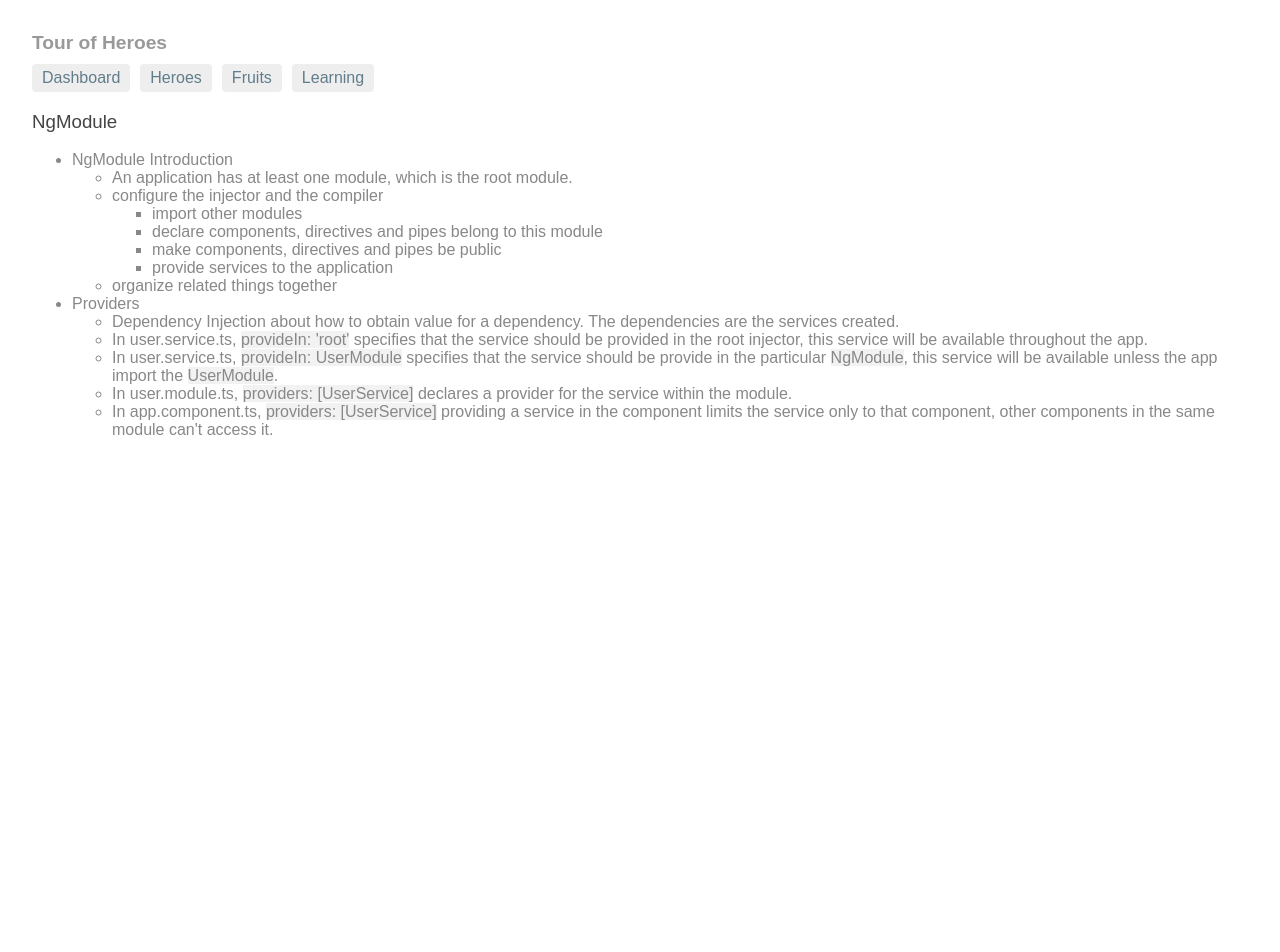
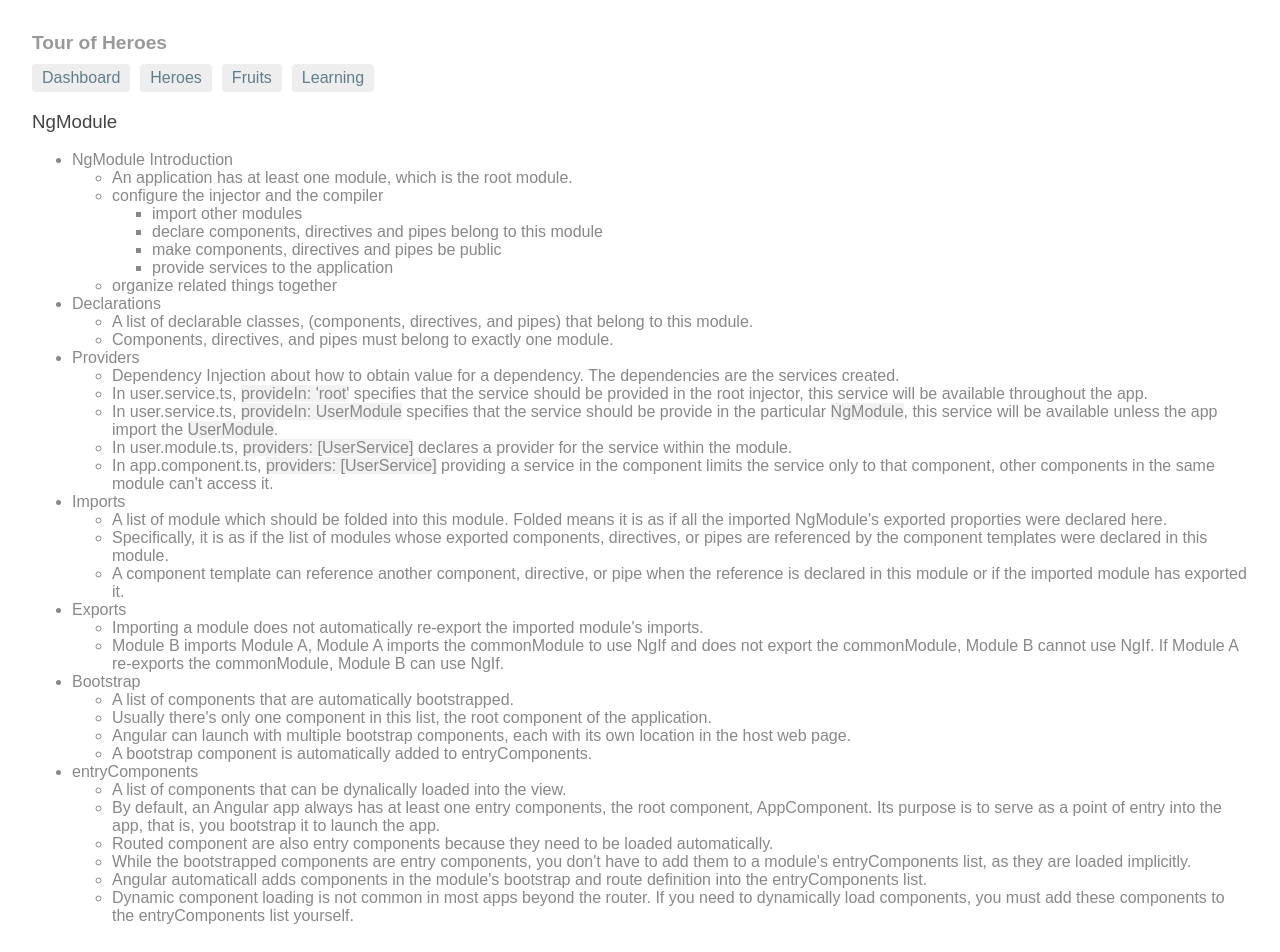
Before and after one commit to WangJiaoJo/angularLearning, an Angular app: page /learning/architecture in a window 1280 px wide. Shown: the top 952 px of the page. Before the commit the page ends 800 px from the top, so only its background shows below. Built offline with nearby package versions, Linux system fonts and the light colour scheme; what angular-in-memory-web-api would draw is missing.

Commit message:
Add NgModule Learning

```diff
--- a/src/app/learning/architecture/architecture.component.html
+++ b/src/app/learning/architecture/architecture.component.html
@@ -29,6 +29,17 @@
     </ul>
   </li>
   <li>
+    Declarations
+    <ul>
+      <li>
+        A list of declarable classes, (components, directives, and pipes) that belong to this module.
+      </li>
+      <li>
+        Components, directives, and pipes must belong to exactly one module.
+      </li>
+    </ul>
+  </li>
+  <li>
     Providers
     <ul>
       <li>
@@ -49,4 +60,71 @@
       </li>
     </ul>
   </li>
+  <li>
+    Imports
+    <ul>
+      <li>
+        A list of module which should be folded into this module. Folded means it is as if all the imported NgModule's exported proporties were declared here.
+      </li>
+      <li>
+        Specifically, it is as if the list of modules whose exported components, directives, or pipes are referenced by the component templates were declared in this module.
+      </li>
+      <li>
+        A component template can reference another component, directive, or pipe when the reference is declared in this module or if the imported module has exported it.
+      </li>
+    </ul>
+  </li>
+  <li>
+    Exports
+    <ul>
+      <li>
+        Importing a module does not automatically re-export the imported module's imports.
+      </li>
+      <li>
+        Module B imports Module A, Module A imports the commonModule to use NgIf and does not export the commonModule, Module B cannot use NgIf.
+        If Module A re-exports the commonModule, Module B can use NgIf.
+      </li>
+    </ul>
+  </li>
+  <li>
+    Bootstrap
+    <ul>
+      <li>
+        A list of components that are automatically bootstrapped.
+      </li>
+      <li>
+        Usually there's only one component in this list, the root component of the application.
+      </li>
+      <li>
+        Angular can launch with multiple bootstrap components, each with its own location in the host web page.
+      </li>
+      <li>
+        A bootstrap component is automatically added to entryComponents.
+      </li>
+    </ul>
+  </li>
+  <li>
+    entryComponents
+    <ul>
+      <li>
+        A list of components that can be dynalically loaded into the view.
+      </li>
+      <li>
+        By default, an Angular app always has at least one entry components, the root component, AppComponent.
+        Its purpose is to serve as a point of entry into the app, that is, you bootstrap it to launch the app.
+      </li>
+      <li>
+        Routed component are also entry components because they need to be loaded automatically.
+      </li>
+      <li>
+        While the bootstrapped components are entry components, you don't have to add them to a module's entryComponents list, as they are loaded implicitly.
+      </li>
+      <li>
+        Angular automaticall adds components in the module's bootstrap and route definition into the entryComponents list.
+      </li>
+      <li>
+        Dynamic component loading is not common in most apps beyond the router. If you need to dynamically load components, you must add these components to the entryComponents list yourself.
+      </li>
+    </ul>
+  </li>
 </ul>
```
